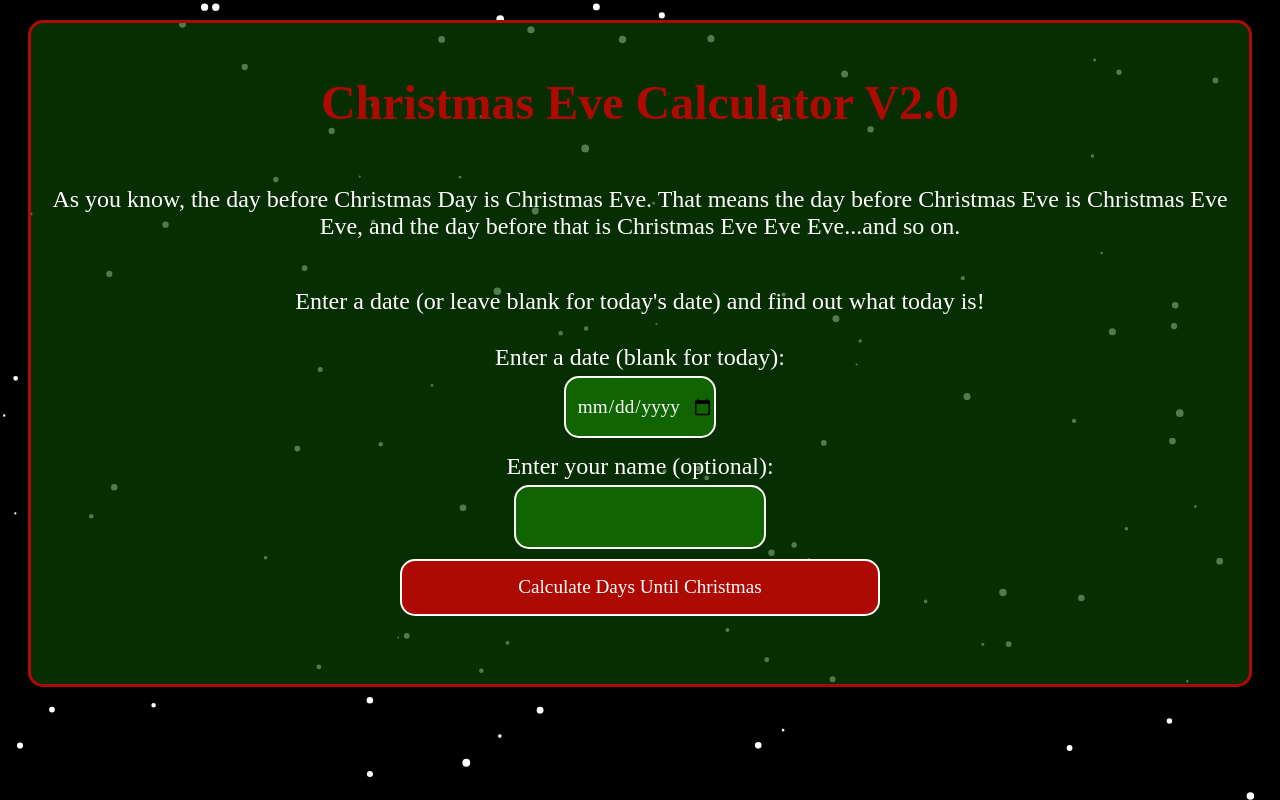
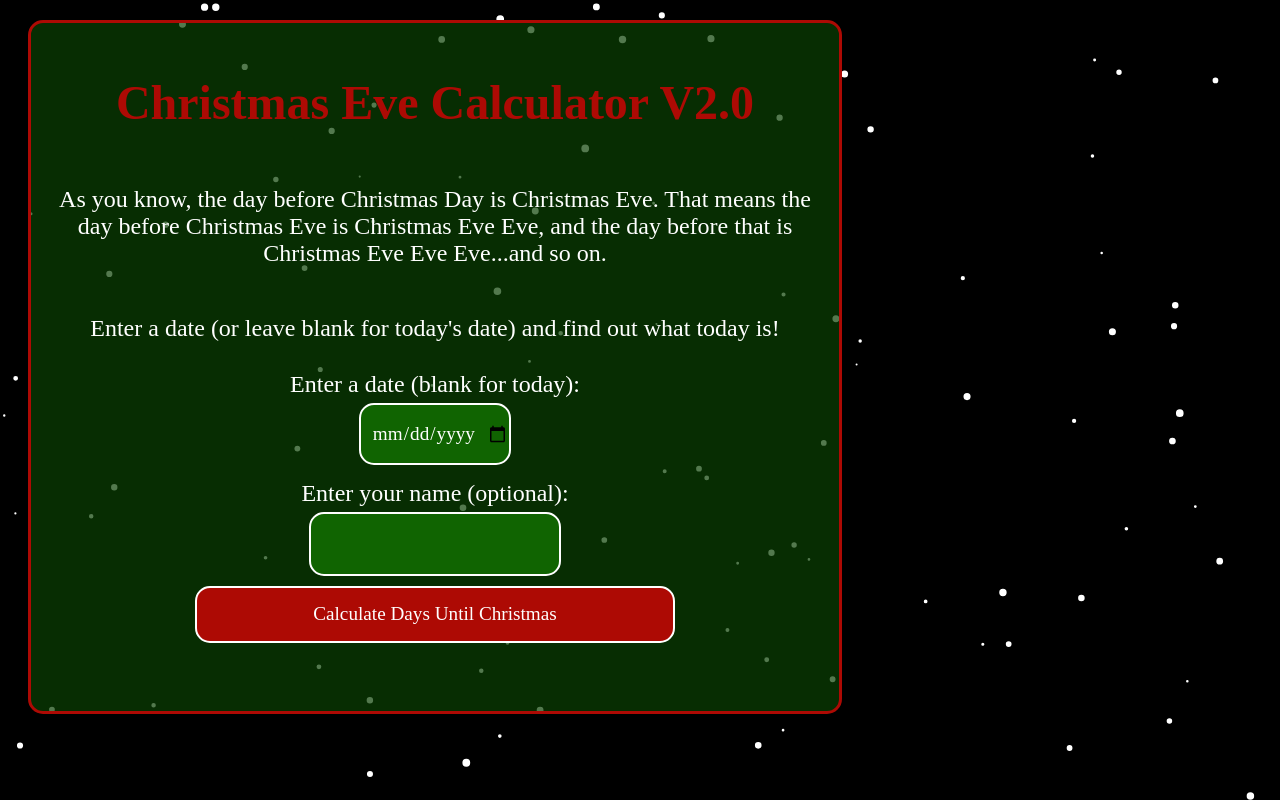
Before and after one commit to davidhuckfield/Christmas_Eve_Eve_Calculator, a Flask app: page / in a window 1280 px wide. Run offline with Flask 3, Linux system fonts and the light colour scheme; some web fonts are replaced.

Commit message:
Testing CSS change

```diff
--- a/static/style.css
+++ b/static/style.css
@@ -25,6 +25,7 @@ body {
     display:flex;
     flex-direction:column;
     align-items:center;
+    max-width: 60vw;
 }
 
 h1 {
```
